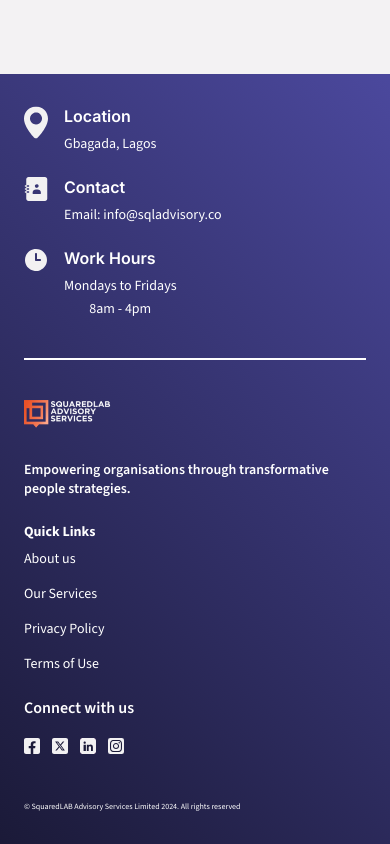
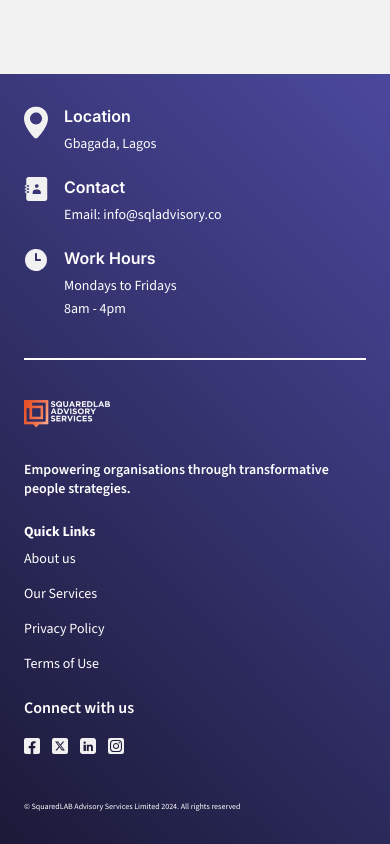
Before and after one commit to Uppist/SquareLab, a React (Vite) app: page /#/ in a window 390 px wide. Shown: the part 5329-6173 px from the top of the page. Built offline with nearby package versions, Linux system fonts and the light colour scheme; the HTML template or start-up script is replaced by a standard one.

Commit message:
new commit

```diff
--- a/src/style.css
+++ b/src/style.css
@@ -1280,6 +1280,9 @@ input:focus {
     gap: 32px;
   }
 
+  .monday {
+    align-items: baseline;
+  }
   .footer-details {
     flex-direction: column;
     gap: 24px;
@@ -1609,6 +1612,10 @@ input:focus {
     font-size: 16px;
   }
 
+  .selected-list {
+    font-size: 18px;
+  }
+
   .select {
     background-color: white;
   }
@@ -1619,6 +1626,12 @@ input:focus {
 
   .menu {
     top: 230px;
+    font-size: 18px;
+  }
+
+  input,
+  textarea {
+    font-size: 16px;
   }
 
   .contactsection {
```
Also changed, not shown: 4 other files (tests, documents, lock files or other folders).
